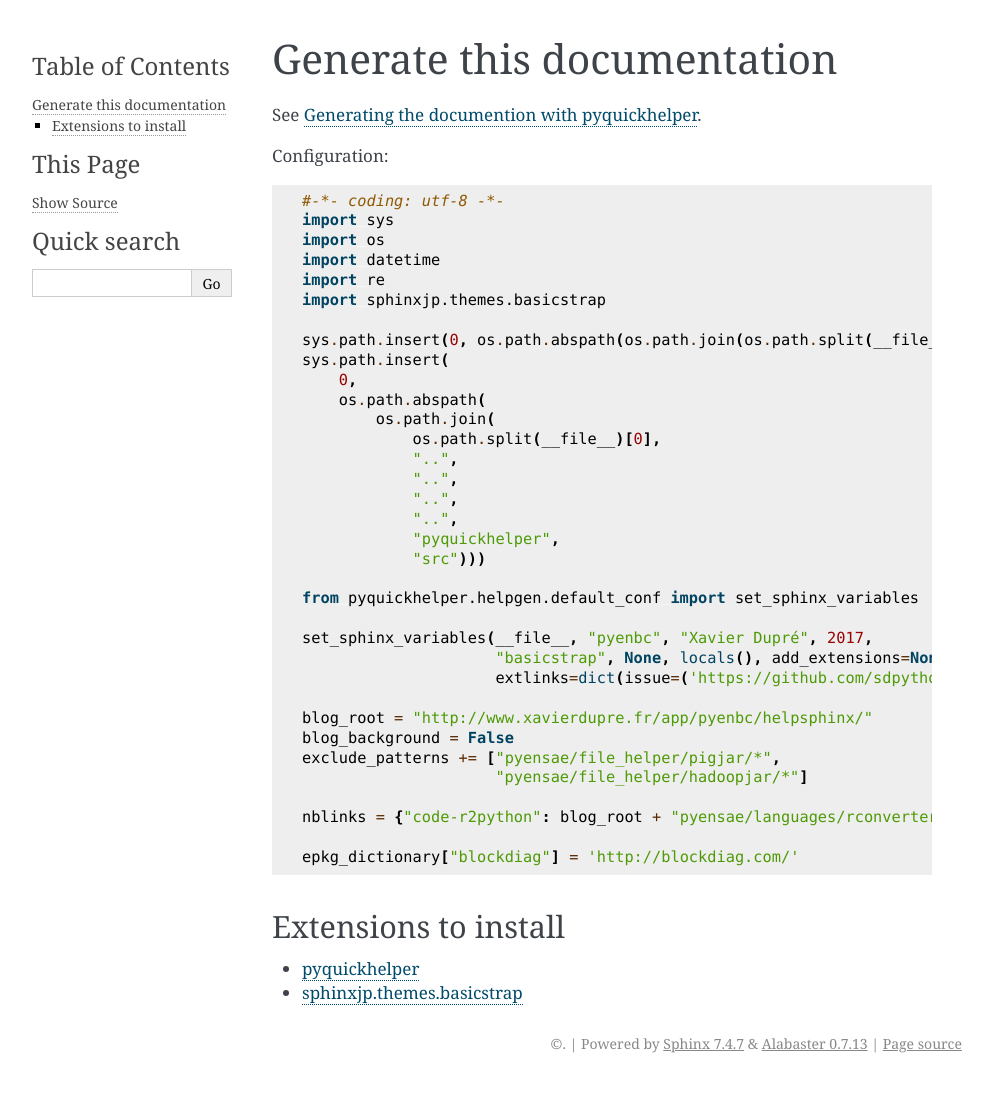
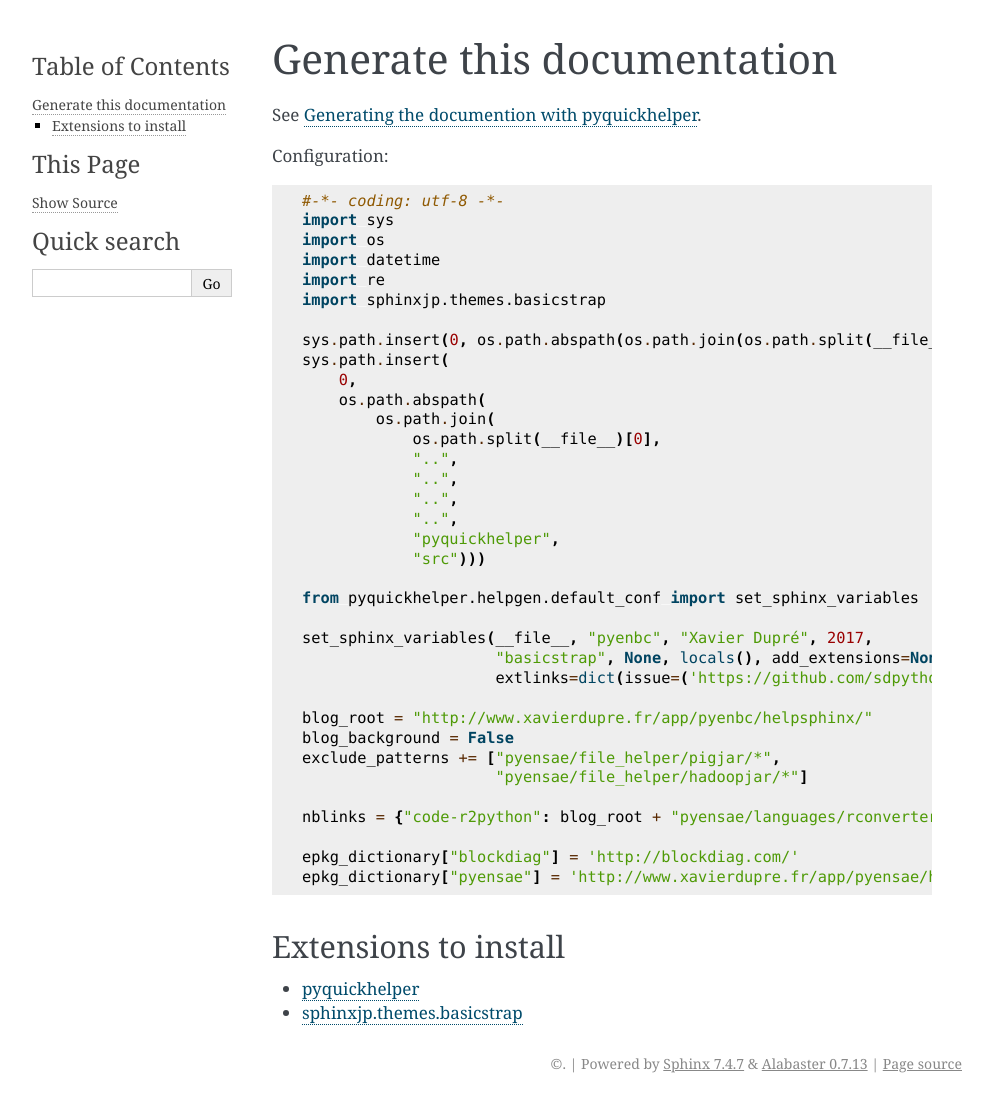
Before and after one commit to sdpython/pyenbc, a Sphinx documentation site: the page built from _doc/sphinxdoc/source/generatedoc.rst, in a window 1280 px wide. Shown: the whole page, without its empty margins (148-1141 px from the left). Built offline with Sphinx 7.4.7, drawn with Linux system fonts in a browser that asks for light colours; pages that are not in the unit, such as notebooks, are missing from menus; the version number is read from the project's files by our own code.

Commit message:
update script

```diff
--- a/_doc/sphinxdoc/source/conf.py
+++ b/_doc/sphinxdoc/source/conf.py
@@ -32,3 +32,4 @@ exclude_patterns += ["pyensae/file_helper/pigjar/*",
 nblinks = {"code-r2python": blog_root + "pyensae/languages/rconverter.html"}
 
 epkg_dictionary["blockdiag"] = 'http://blockdiag.com/'
+epkg_dictionary["pyensae"] = 'http://www.xavierdupre.fr/app/pyensae/helpsphinx/index.html'
```
Also changed, not shown: 1 other file.
